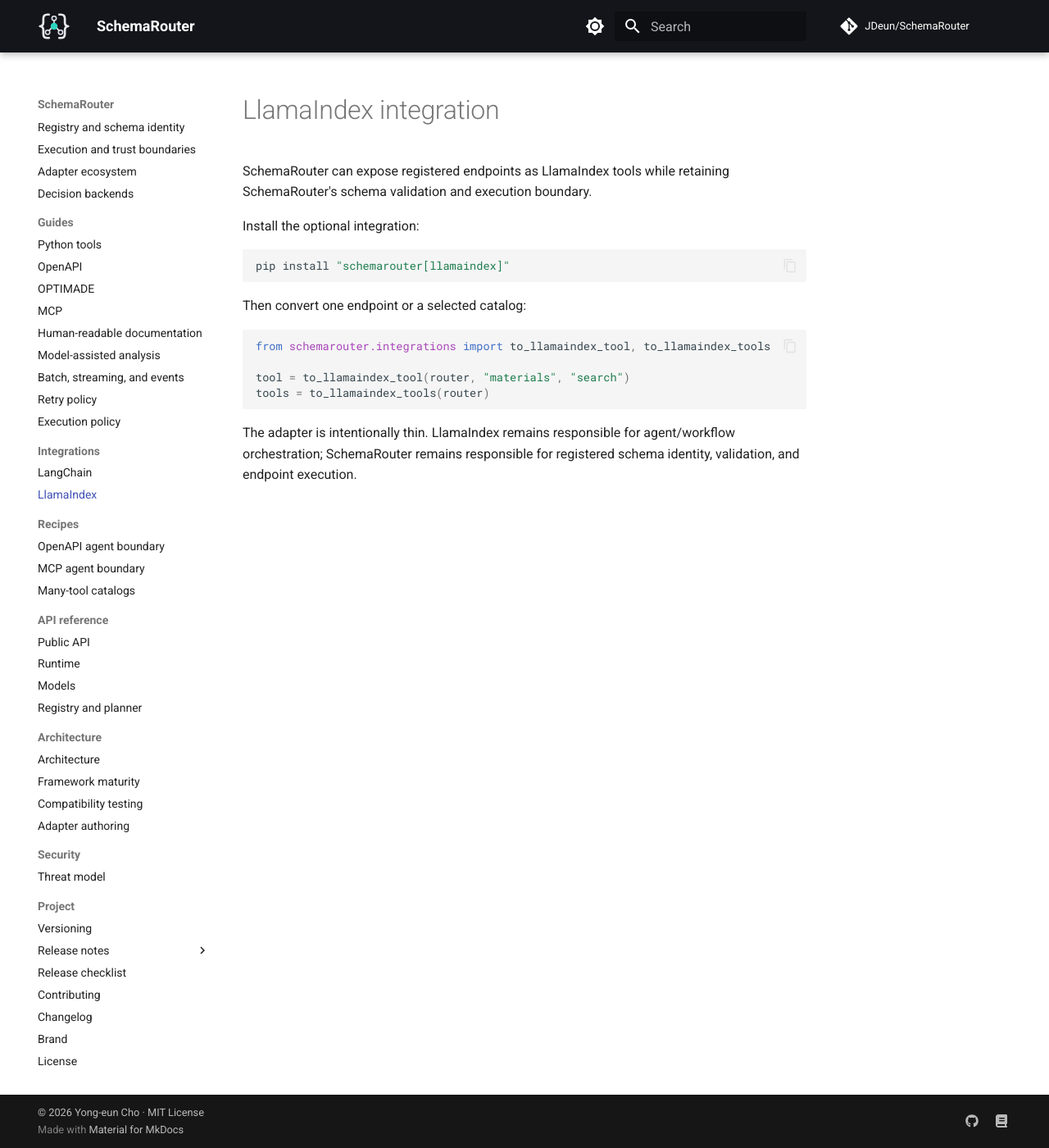
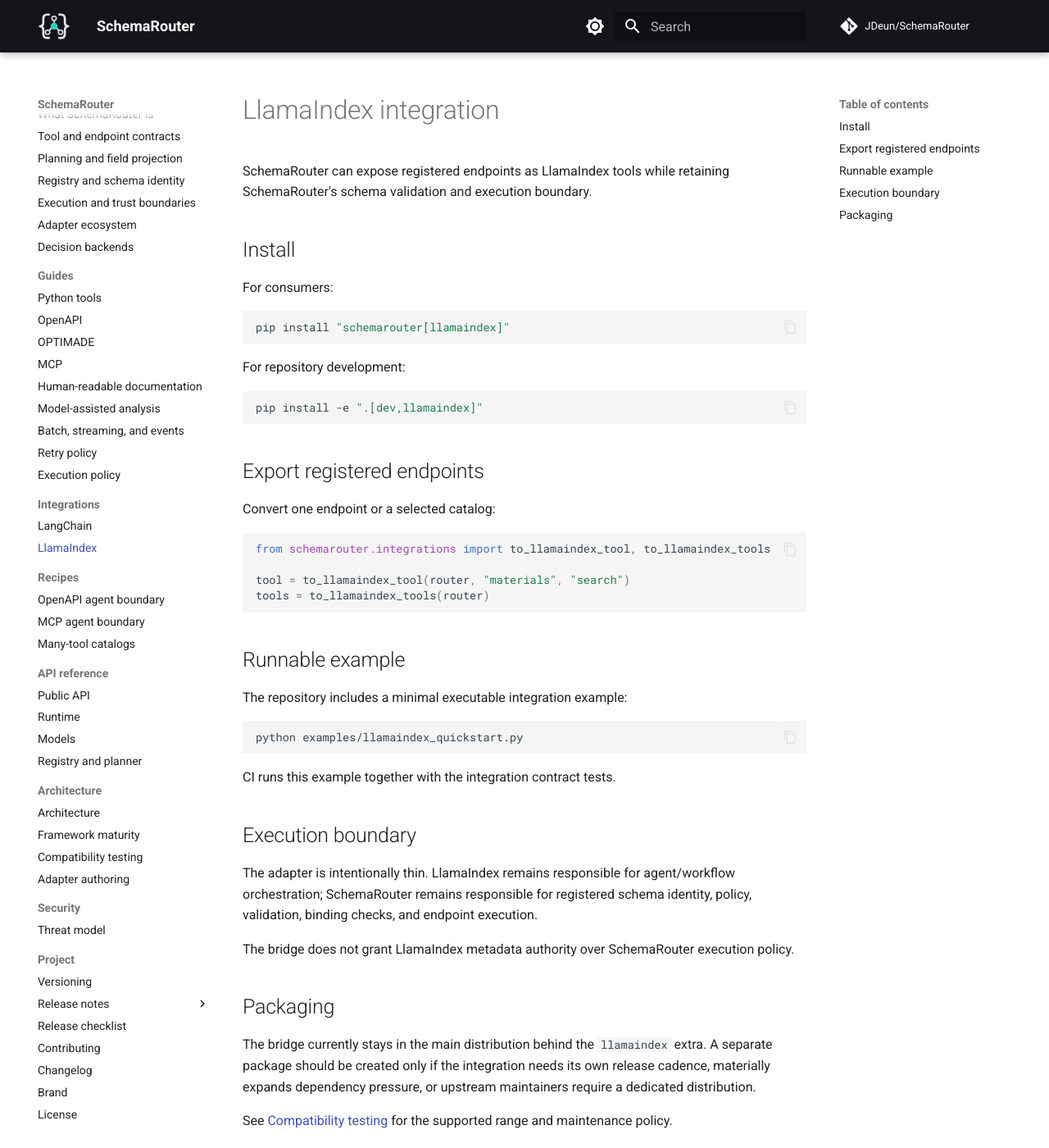
Before and after one commit to JDeun/SchemaRouter, an MkDocs documentation site: the page built from docs/integrations/llamaindex.md, in a window 1280 px wide and 1400 px high. Shown: the whole window at 82% size. Built offline with MkDocs 1.6.1 and Material for MkDocs 9.7.7, drawn with Linux system fonts in a browser that asks for light colours; comment, search, counter and statistics services are not loaded.

Commit message:
docs: make LlamaIndex integration runnable

````diff
--- a/docs/integrations/llamaindex.md
+++ b/docs/integrations/llamaindex.md
@@ -3,13 +3,23 @@
 SchemaRouter can expose registered endpoints as LlamaIndex tools while retaining SchemaRouter's
 schema validation and execution boundary.
 
-Install the optional integration:
+## Install
+
+For consumers:
 
 ```bash
 pip install "schemarouter[llamaindex]"
 ```
 
-Then convert one endpoint or a selected catalog:
+For repository development:
+
+```bash
+pip install -e ".[dev,llamaindex]"
+```
+
+## Export registered endpoints
+
+Convert one endpoint or a selected catalog:
 
 ```python
 from schemarouter.integrations import to_llamaindex_tool, to_llamaindex_tools
@@ -18,5 +28,28 @@
 tools = to_llamaindex_tools(router)
 ```
 
+## Runnable example
+
+The repository includes a minimal executable integration example:
+
+```bash
+python examples/llamaindex_quickstart.py
+```
+
+CI runs this example together with the integration contract tests.
+
+## Execution boundary
+
 The adapter is intentionally thin. LlamaIndex remains responsible for agent/workflow orchestration;
-SchemaRouter remains responsible for registered schema identity, validation, and endpoint execution.
+SchemaRouter remains responsible for registered schema identity, policy, validation, binding checks,
+and endpoint execution.
+
+The bridge does not grant LlamaIndex metadata authority over SchemaRouter execution policy.
+
+## Packaging
+
+The bridge currently stays in the main distribution behind the `llamaindex` extra. A separate
+package should be created only if the integration needs its own release cadence, materially expands
+dependency pressure, or upstream maintainers require a dedicated distribution.
+
+See [Compatibility testing](../compatibility.md) for the supported range and maintenance policy.
````
